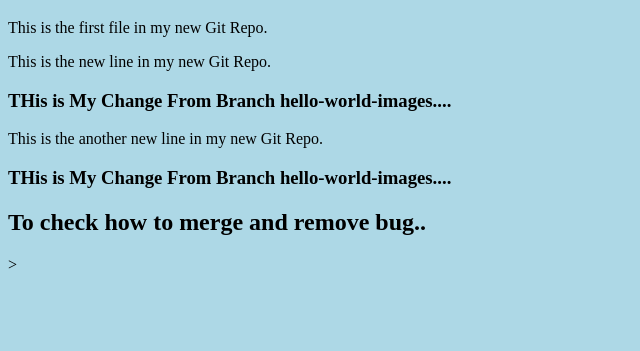
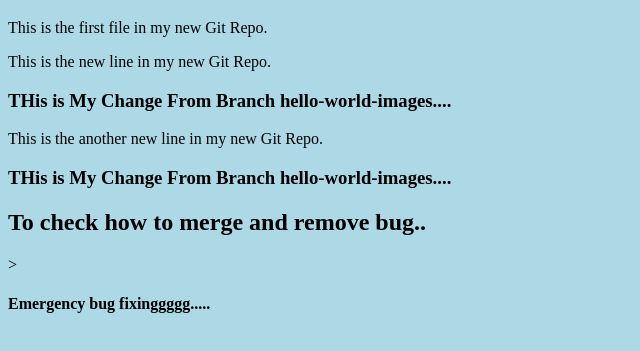
Before and after one commit to malhardhaygude/hello-world, a plain HTML site: page index.html in a window 1280 px wide. Shown: the part 61-412 px from the top of the page, without its empty margins (0-640 px from the left). Drawn offline with Linux system fonts and the light colour scheme.

Commit message:
the change: h4 added in index.html

```diff
--- a/index.html
+++ b/index.html
@@ -15,6 +15,8 @@
 
 <p><h2>To check how to merge and remove bug..</h2>></p>
 
+<h4>Emergency bug fixinggggg.....</h4>
+
 
 </body>
 </html>
```
